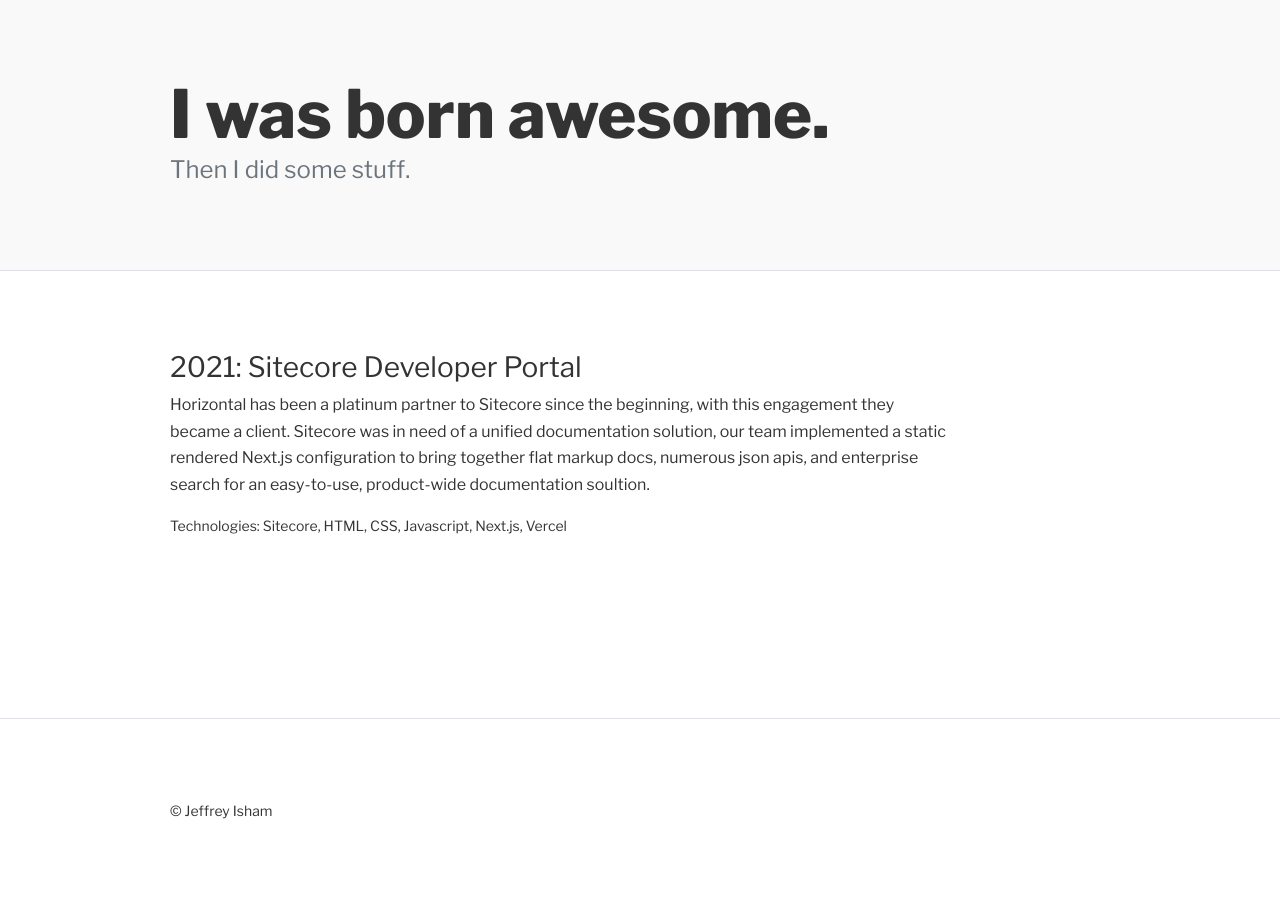
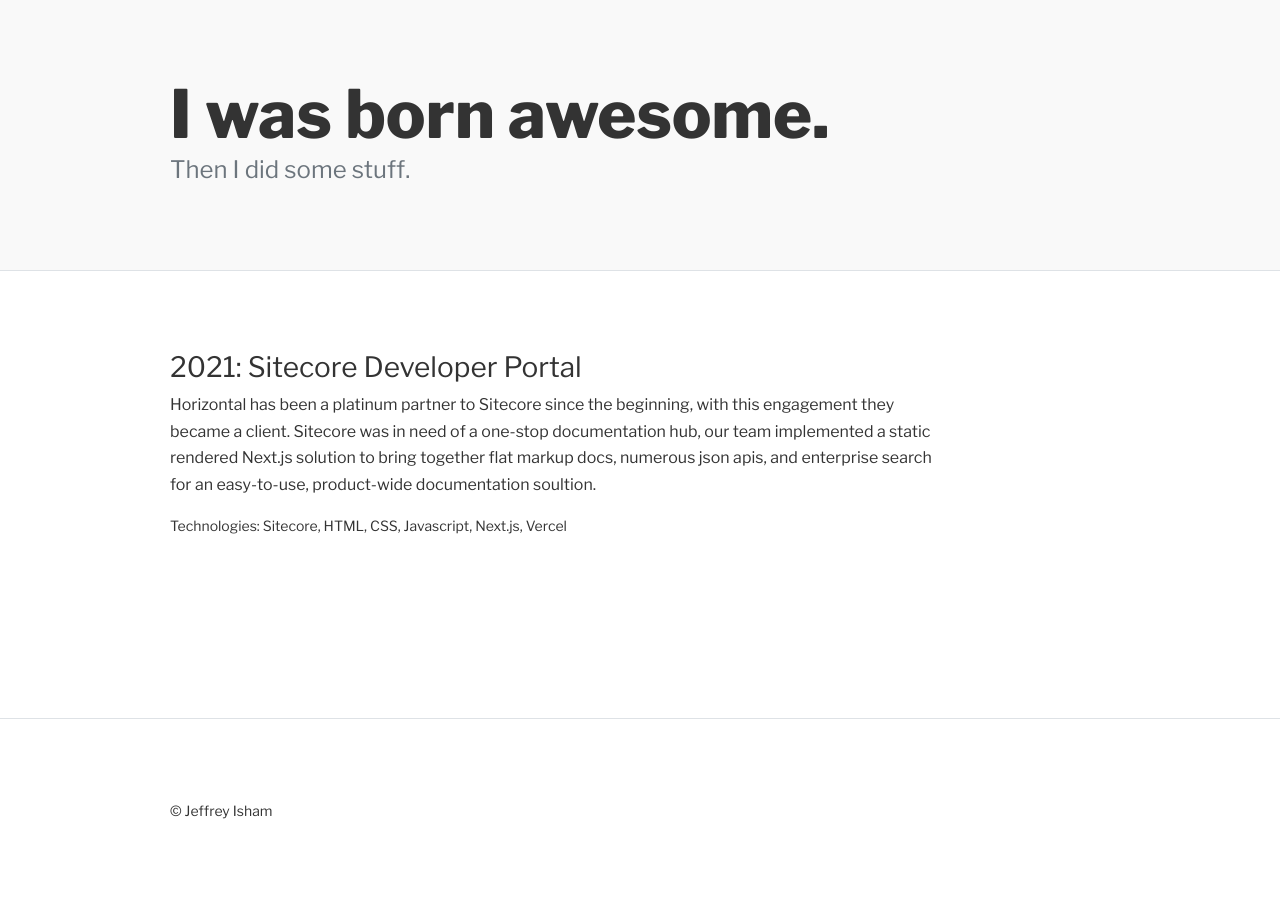
Before and after one commit to jeffreyisham/jeffreyisham.github.io, a Jekyll site: the page built from _work/sitecore.md, in a window 1280 px wide. Built offline with Jekyll 4.4.1, drawn with Linux system fonts in a browser that asks for light colours.

Commit message:
Update sitecore.md

```diff
--- a/_work/sitecore.md
+++ b/_work/sitecore.md
@@ -7,5 +7,5 @@
 tags: [Horizontal, project]
 ---
 
-<p>Horizontal has been a platinum partner to Sitecore since the beginning, with this engagement they became a client. Sitecore was in need of a unified documentation solution, our team implemented a static rendered Next.js configuration to bring together flat markup docs, numerous json apis, and enterprise search for an easy-to-use, product-wide documentation soultion.</p>
+<p>Horizontal has been a platinum partner to Sitecore since the beginning, with this engagement they became a client. Sitecore was in need of a one-stop documentation hub, our team implemented a static rendered Next.js solution to bring together flat markup docs, numerous json apis, and enterprise search for an easy-to-use, product-wide documentation soultion.</p>
 <p class="small">Technologies: Sitecore, HTML, CSS, Javascript, Next.js, Vercel</p>
```
